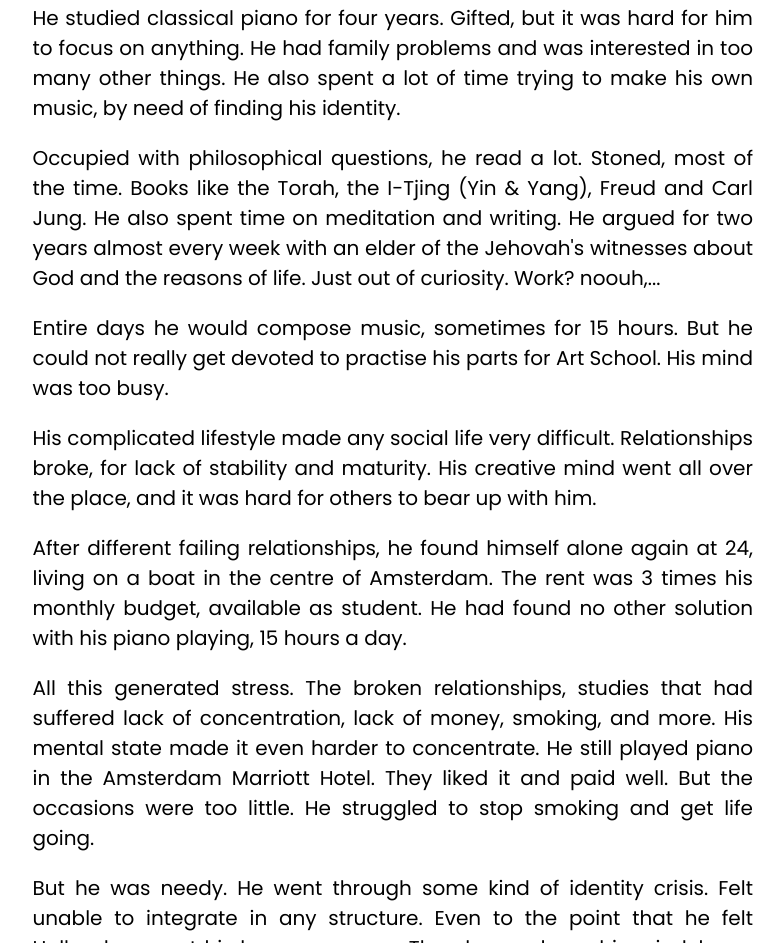
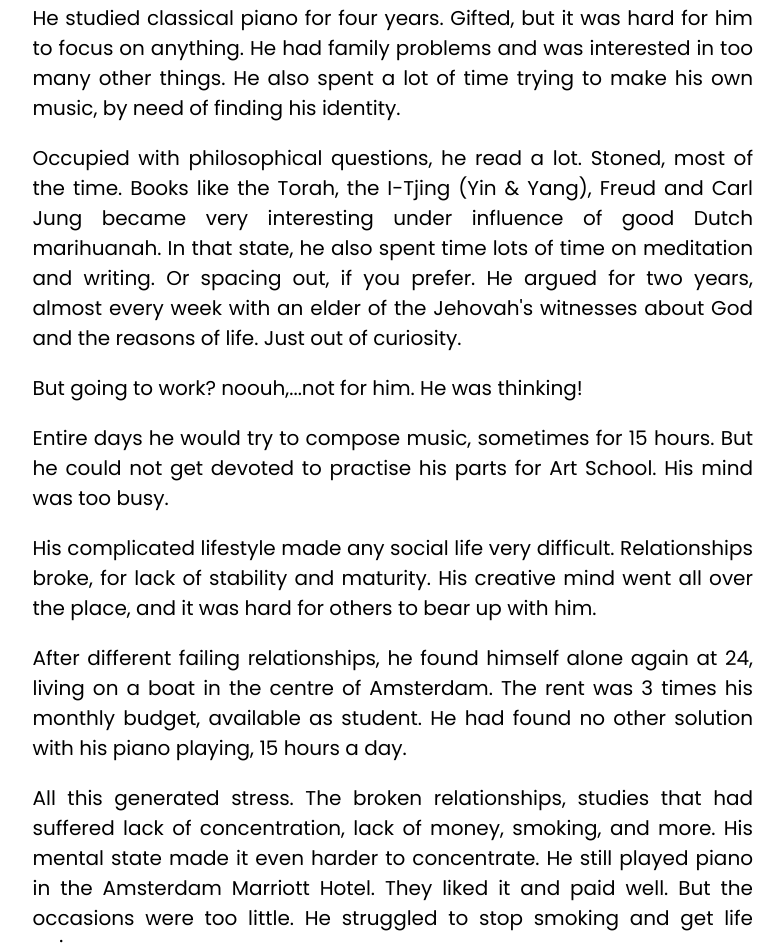
Before and after one commit to SebbEcbb/sb, a plain HTML site: page index.html in a window 1280 px wide. Shown: the part 2010-2953 px from the top of the page, without its empty margins (203-987 px from the left). Drawn offline with Linux system fonts and the light colour scheme.

Commit message:
site-work

```diff
--- a/index.html
+++ b/index.html
@@ -104,16 +104,19 @@
         </p>
         <p>
             Occupied with philosophical questions, he read a lot. Stoned, most of the time.
-            Books like the Torah, the I-Tjing (Yin & Yang), Freud and Carl Jung.
-            He also spent time on meditation and writing.
-            He argued for two years almost every week with an elder of the Jehovah's
+            Books like the Torah, the I-Tjing (Yin & Yang), Freud and Carl Jung
+            became very interesting under influence of good Dutch marihuanah.
+            In that state, he also spent time lots of time on meditation and writing. Or spacing out, if you prefer.
+            He argued for two years, almost every week with an elder of the Jehovah's
             witnesses about God and the reasons of life. Just out of curiosity.
-            Work? noouh,...
+        </p>
+        <p>
+            But going to work? noouh,...not for him. He was thinking!
         </p>
 
         <p>
-            Entire days he would compose music, sometimes for 15 hours.
-            But he could not really get devoted to practise his parts for Art School.
+            Entire days he would try to compose music, sometimes for 15 hours.
+            But he could not get devoted to practise his parts for Art School.
             His mind was too busy.
         </p>
 
```
